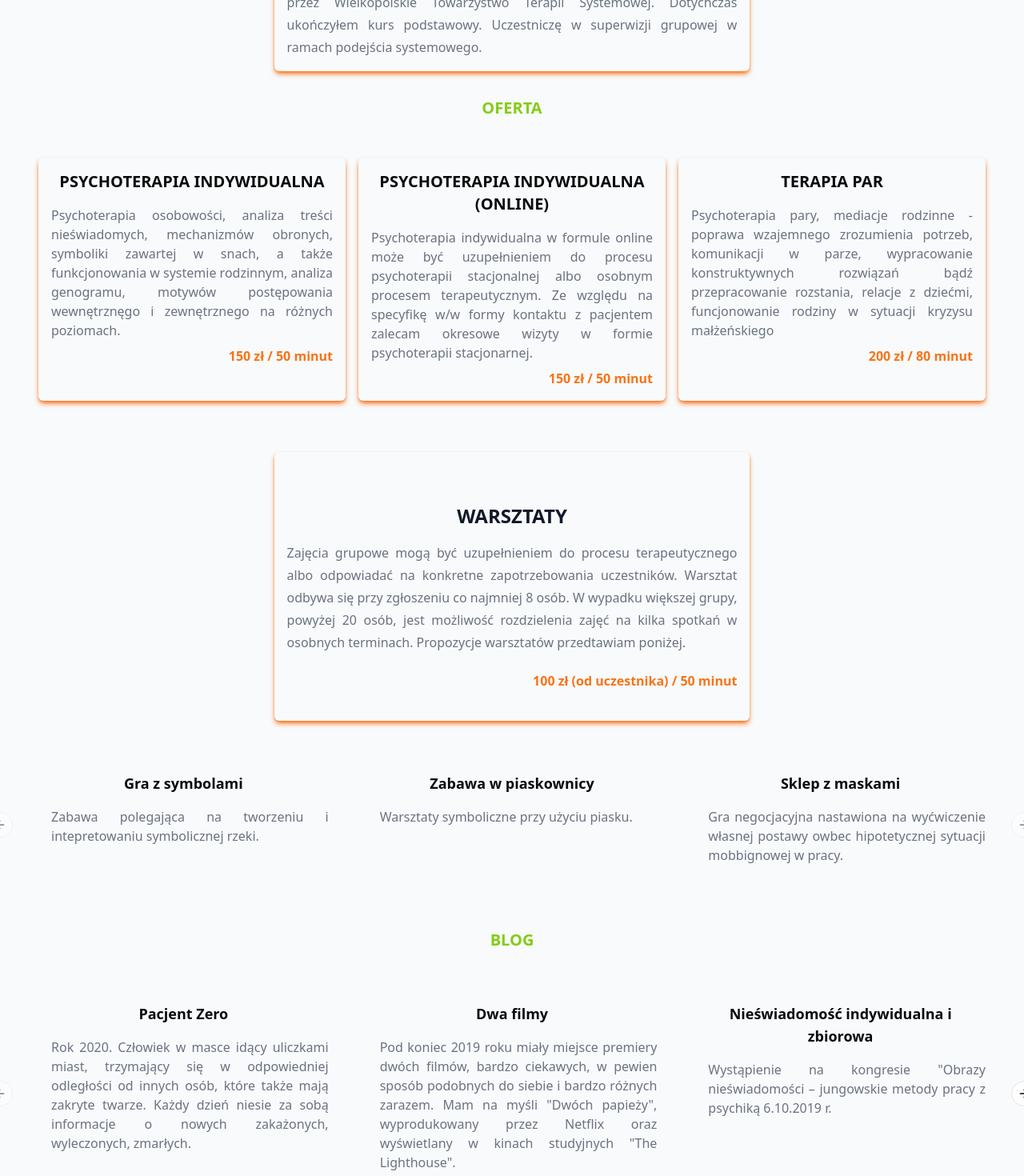
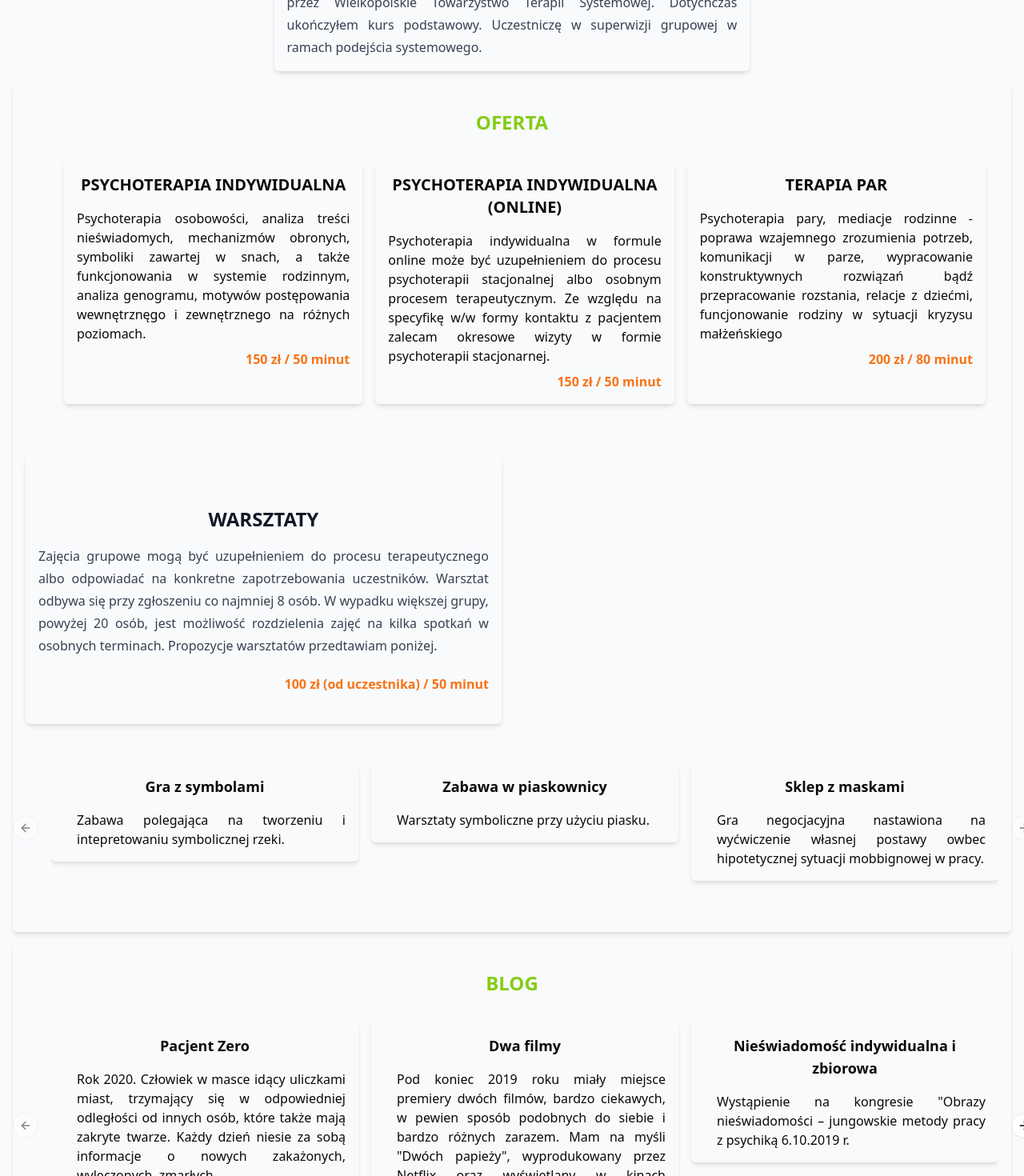
Before and after one commit to lukaszchwalisz/gab, a Next.js app: page / in a window 1280 px wide. Shown: the part 1320-2790 px from the top of the page at 80% size. Built offline with nearby package versions, Linux system fonts and the light colour scheme.

Commit message:
some changes

```diff
--- a/src/app/page.tsx
+++ b/src/app/page.tsx
@@ -27,7 +27,7 @@
     />
 
     <h1 className="m-4 font-bold text-lime-500">O MNIE</h1>
-    <div className="prose prose-base m-4 text-justify text-gray-500 rounded-md shadow-md shadow-orange-500 p-4">
+    <div className="prose prose-base m-4 text-justify  rounded-md shadow-md  p-4">
 
       <p>Cześć! Nazywam się <span className="font-bold text-orange-500">Łukasz Chwalisz</span>. Jestem psychologiem, absolwentem Uniwersytetu im. Adama Mickiewicza w Poznaniu, Wydział Nauk Społecznych, Instytut Psychologii (obecnie Wydział Psychologii i Kogniwistyki UAM) (2006 r.). Pracuję jako psychoterapeuta. Chciałbym zaprosić Państwa do zapoznania się z ofertę mojej pracy w ramach prywatnego gabnetu psychologicznego.
       </p>
@@ -42,28 +42,29 @@
       <p>Od 2022 odbywam szkolenie w ramach terapii systemowej organizowane przez Wielkopolskie Towarzystwo Terapii Systemowej. Dotychczas ukończyłem kurs podstawowy. Uczestniczę w superwizji grupowej w ramach podejścia systemowego.</p>
     </div>
 
-    <h2 className="m-4 font-bold  text-lime-500">OFERTA</h2>
+    <div className="p-4 mb-4 rounded-md shadow-md">
+    <h1 className="m-4 font-bold text-center text-lime-500">OFERTA</h1>
 
     <div className="container lg:flex lg:space-x-4 m-4 p-4  text-justify">
       <div className="grid gap-4 mt-auto justify-center m-4 sm:grid-cols-2 md:grid-cols-2 xl:grid-cols-3 2xl:grid-cols-3">
 
-        <div className="p-4 mb-4 rounded-md shadow-md shadow-orange-500">
+        <div className="p-4 mb-4 rounded-md shadow-md ">
         <h2 className="text-center font-bold mb-4">PSYCHOTERAPIA INDYWIDUALNA</h2>
         <div className="">
-        <p className="text-gray-500">Psychoterapia osobowości, analiza treści nieświadomych, mechanizmów obronych, symboliki zawartej w snach, a także funkcjonowania w systemie rodzinnym, analiza genogramu, motywów postępowania wewnętrznęgo i zewnętrznego na różnych poziomach.</p>
+        <p className="">Psychoterapia osobowości, analiza treści nieświadomych, mechanizmów obronych, symboliki zawartej w snach, a także funkcjonowania w systemie rodzinnym, analiza genogramu, motywów postępowania wewnętrznęgo i zewnętrznego na różnych poziomach.</p>
         <p className="font-semibold text-orange-500 text-right mt-2">150 zł / 50 minut</p>
         </div>
         </div>
 
-        <div className="p-4 mb-4 rounded-md shadow-md shadow-orange-500">
+        <div className="p-4 mb-4 rounded-md shadow-md ">
         <h2 className="text-center font-bold mb-4">PSYCHOTERAPIA INDYWIDUALNA (ONLINE)</h2>
-        <p className="text-gray-500">Psychoterapia indywidualna w formule online może być uzupełnieniem do procesu psychoterapii stacjonalnej albo osobnym procesem terapeutycznym. Ze względu na specyfikę w/w formy kontaktu z pacjentem zalecam okresowe wizyty w formie psychoterapii stacjonarnej.</p>
+        <p className="">Psychoterapia indywidualna w formule online może być uzupełnieniem do procesu psychoterapii stacjonalnej albo osobnym procesem terapeutycznym. Ze względu na specyfikę w/w formy kontaktu z pacjentem zalecam okresowe wizyty w formie psychoterapii stacjonarnej.</p>
         <p className="font-semibold text-orange-500 text-right  mt-2">150 zł / 50 minut</p>
         </div>
 
-        <div className="p-4 mb-4 rounded-md shadow-md shadow-orange-500">
+        <div className="p-4 mb-4 rounded-md shadow-md ">
         <h2 className="text-center font-bold mb-4">TERAPIA PAR</h2>
-        <p className="text-gray-500">Psychoterapia pary, mediacje rodzinne - poprawa wzajemnego zrozumienia potrzeb, komunikacji w parze, wypracowanie konstruktywnych rozwiązań bądź przepracowanie rozstania, relacje z dziećmi, funcjonowanie rodziny w sytuacji kryzysu małżeńskiego
+        <p className="">Psychoterapia pary, mediacje rodzinne - poprawa wzajemnego zrozumienia potrzeb, komunikacji w parze, wypracowanie konstruktywnych rozwiązań bądź przepracowanie rozstania, relacje z dziećmi, funcjonowanie rodziny w sytuacji kryzysu małżeńskiego
         </p>
         <p className="font-semibold text-orange-500 text-right mt-2">200 zł / 80 minut</p>
         </div>
@@ -71,13 +72,13 @@
       </div>
     </div>
 
-      <div className="prose prose-base lg:flex lg:space-x-4  text-justify">
-      <div className="p-4 mb-4 rounded-md shadow-md shadow-orange-500">
+      <div className="prose prose-base lg:flex lg:space-x-4 text-justify">
+      <div className="p-4 mb-4 rounded-md shadow-md ">
       <h2 className="text-center font-bold mb-4">WARSZTATY</h2>
-      <p className="text-gray-500">Zajęcia grupowe mogą być uzupełnieniem do procesu terapeutycznego albo odpowiadać na konkretne zapotrzebowania uczestników. Warsztat odbywa się przy zgłoszeniu co najmniej 8 osób. W wypadku większej grupy, powyżej 20 osób, jest możliwość rozdzielenia zajęć na kilka spotkań w osobnych terminach. Propozycje warsztatów przedtawiam poniżej.</p>
+      <p className="">Zajęcia grupowe mogą być uzupełnieniem do procesu terapeutycznego albo odpowiadać na konkretne zapotrzebowania uczestników. Warsztat odbywa się przy zgłoszeniu co najmniej 8 osób. W wypadku większej grupy, powyżej 20 osób, jest możliwość rozdzielenia zajęć na kilka spotkań w osobnych terminach. Propozycje warsztatów przedtawiam poniżej.</p>
       <p className="font-semibold text-orange-500 text-right mt-2">100 zł (od uczestnika) / 50 minut</p>
       </div>
-    </div>
+      </div>
 
     <div className="container lg:flex lg:space-x-4 m-4 p-4  text-justify">
 
@@ -85,23 +86,23 @@
           <CarouselContent className="">
 
           <CarouselItem className="md:basis-1/2 lg:basis-1/3">
-          <div className="p-4 mb-4 space-x-4">
+          <div className="p-4 mb-4 rounded-md shadow-md space-x-4">
           <h3 className="text-center font-bold mb-4">Gra z symbolami</h3>
-          <p className="text-gray-500">Zabawa polegająca na tworzeniu i intepretowaniu symbolicznej rzeki.</p>
+          <p className="">Zabawa polegająca na tworzeniu i intepretowaniu symbolicznej rzeki.</p>
           </div>
           </CarouselItem>
 
           <CarouselItem className="md:basis-1/2 lg:basis-1/3">
-          <div className="p-4 mb-4 space-x-4">
+          <div className="p-4 mb-4 rounded-md shadow-md space-x-4">
           <h3 className="text-center font-bold mb-4">Zabawa w piaskownicy</h3>
-          <p className="text-gray-500">Warsztaty symboliczne przy użyciu piasku.</p>
+          <p className="">Warsztaty symboliczne przy użyciu piasku.</p>
           </div>
           </CarouselItem>
 
           <CarouselItem className="md:basis-1/2 lg:basis-1/3">
-          <div className="p-4 mb-4 space-x-4">
+          <div className="p-4 mb-4 rounded-md shadow-md space-x-4">
           <h3 className="text-center font-bold mb-4">Sklep z maskami</h3>
-          <p className="text-gray-500">Gra negocjacyjna nastawiona na wyćwiczenie własnej postawy owbec hipotetycznej sytuacji mobbignowej w pracy.
+          <p className="">Gra negocjacyjna nastawiona na wyćwiczenie własnej postawy owbec hipotetycznej sytuacji mobbignowej w pracy.
           </p>
           </div>
           </CarouselItem>
@@ -112,60 +113,60 @@
       </Carousel>
 
     </div>
+    </div>
 
-
-
-    <h2 className="m-4 font-bold  text-lime-500">BLOG</h2>
+    <div className="p-4 mb-4 rounded-md shadow-md">
+    <h1 className="m-4 font-bold text-center text-lime-500">BLOG</h1>
 
     <div className="container lg:flex lg:space-x-4 m-4 p-4  text-justify">
     <Carousel>
         <CarouselContent className="md:basis-1/2 lg:basis-1/3">
 
           <CarouselItem className="md:basis-1/2 lg:basis-1/3">
-          <div className="p-4 mb-4 space-x-4">
+          <div className="p-4 mb-4 rounded-md shadow-md space-x-4">
 
           <h3 className="text-center font-bold mb-4">Pacjent Zero</h3>
 
-          <p className="text-gray-500">Rok 2020. Człowiek w masce idący uliczkami miast, trzymający się w odpowiedniej odległości od innych osób, które także mają zakryte twarze. Każdy dzień niesie za sobą informacje o nowych zakażonych, wyleczonych, zmarłych.</p>
+          <p className="">Rok 2020. Człowiek w masce idący uliczkami miast, trzymający się w odpowiedniej odległości od innych osób, które także mają zakryte twarze. Każdy dzień niesie za sobą informacje o nowych zakażonych, wyleczonych, zmarłych.</p>
           </div>
           </CarouselItem>
 
           <CarouselItem className="md:basis-1/2 lg:basis-1/3">
-          <div className="p-4 mb-4 space-x-4">
+          <div className="p-4 mb-4 rounded-md shadow-md space-x-4">
           <h3 className="text-center font-bold mb-4">Dwa filmy</h3>
-          <p className="text-gray-500">Pod koniec 2019 roku miały miejsce premiery dwóch filmów, bardzo ciekawych, w pewien sposób podobnych do siebie i bardzo różnych zarazem. Mam na myśli "Dwóch papieży", wyprodukowany przez Netflix oraz wyświetlany w kinach studyjnych "The Lighthouse".</p>
+          <p className="">Pod koniec 2019 roku miały miejsce premiery dwóch filmów, bardzo ciekawych, w pewien sposób podobnych do siebie i bardzo różnych zarazem. Mam na myśli "Dwóch papieży", wyprodukowany przez Netflix oraz wyświetlany w kinach studyjnych "The Lighthouse".</p>
           </div>
           </CarouselItem>
 
           <CarouselItem className="md:basis-1/2 lg:basis-1/3">
-          <div className="p-4 mb-4 space-x-4">
+          <div className="p-4 mb-4 rounded-md shadow-md space-x-4">
           <h3 className="text-center font-bold mb-4">Nieświadomość indywidualna i zbiorowa</h3>
-          <p className="text-gray-500">Wystąpienie na kongresie "Obrazy nieświadomości – jungowskie metody pracy z psychiką 6.10.2019 r.</p>
+          <p className="">Wystąpienie na kongresie "Obrazy nieświadomości – jungowskie metody pracy z psychiką 6.10.2019 r.</p>
           </div>
           </CarouselItem>
 
           <CarouselItem className="md:basis-1/2 lg:basis-1/3">
-          <div className="p-4 mb-4 space-x-4">
+          <div className="p-4 mb-4 rounded-md shadow-md space-x-4">
           <h3 className="text-center font-bold mb-4">Golem: archetypowy mit czy miejska legenda?</h3>
-          <p className="text-gray-500">Pod koniec sesji pacjentka spytała mnie o figurkę, która znajdowała się w moim gabinecie. Figurka przedstawiała słonia, który nosił na sobie zegar.</p>
+          <p className="">Pod koniec sesji pacjentka spytała mnie o figurkę, która znajdowała się w moim gabinecie. Figurka przedstawiała słonia, który nosił na sobie zegar.</p>
 
 
           </div>
           </CarouselItem>
 
           <CarouselItem className="md:basis-1/2 lg:basis-1/3">
-          <div className="p-4 mb-4 space-x-4">
+          <div className="p-4 mb-4 rounded-md shadow-md space-x-4">
           <h3 className="text-center font-bold mb-4">Sny a nieświadomy sens</h3>
-          <p className="text-gray-500">W rozdziale „Podróże” we książce „Wspomnienia, sny, myśli” C.G. Jung przytoczył sen, który miał podczas podróży do Tunisu.</p>
+          <p className="">W rozdziale „Podróże” we książce „Wspomnienia, sny, myśli” C.G. Jung przytoczył sen, który miał podczas podróży do Tunisu.</p>
 
 
           </div>
           </CarouselItem>
 
           <CarouselItem className="md:basis-1/2 lg:basis-1/3">
-          <div className="p-4 b-4 space-x-4">
+          <div className="p-4 b-4 rounded-md shadow-md space-x-4">
           <h3 className="text-center font-bold mb-4">Co oznacza Lechaim ?</h3>
-          <p className="text-gray-500">„Lechaim !” To tradycyjny toast przed piciem wina czy innego napoju, oznaczający dosłownie „Za życie!”.
+          <p className="">„Lechaim !” To tradycyjny toast przed piciem wina czy innego napoju, oznaczający dosłownie „Za życie!”.
           </p>
           </div>
           </CarouselItem>
@@ -174,11 +175,11 @@
         <CarouselPrevious />
       <CarouselNext />
     </Carousel>
-
+    </div>
 
     </div>
 
-    <h2 className="m-4 font-bold  text-lime-500">KONTAKT</h2>
+    <h1 className="m-4 font-bold  text-lime-500">KONTAKT</h1>
     <div className="prose prose-base m-4 text-justify  border-dotted border-2 border-orange-500 p-4">
       <p>tel. 665 696 372</p>
       <p>lukasz.chwalisz@gmail.com</p>
```
